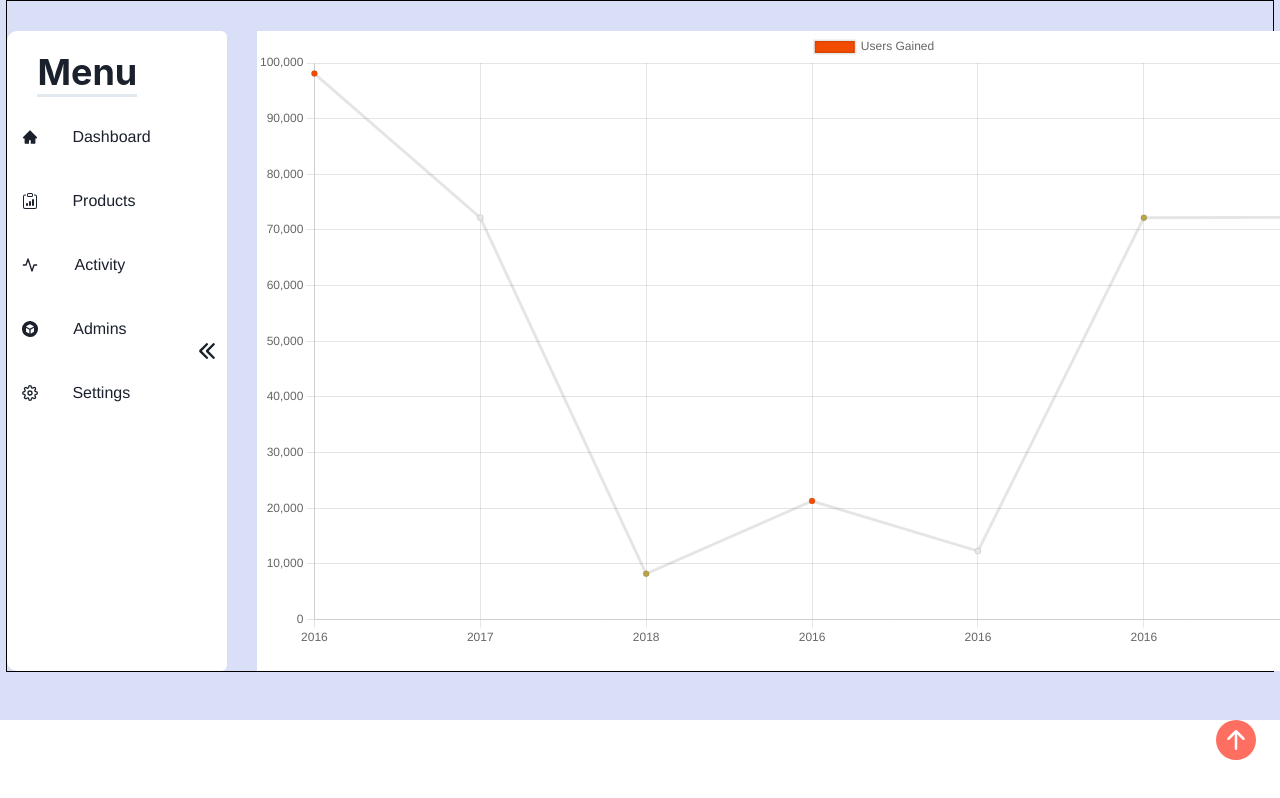
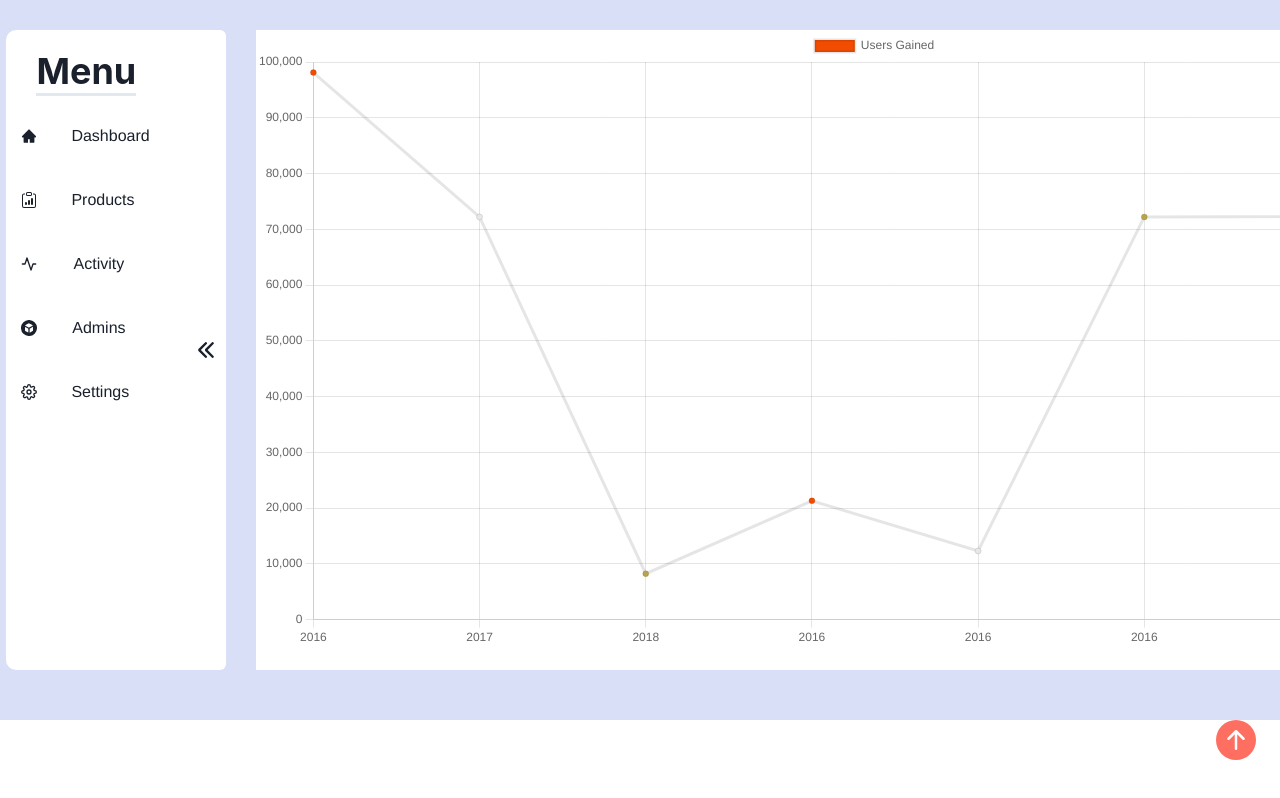
Before and after one commit to Varun8177/Tata-1mg-clone, a Next.js app: page /admin/activity in a window 1280 px wide. Shown: the top 798 px of the page. Built offline with nearby package versions, Linux system fonts and the light colour scheme.

Commit message:
Removed borders for admin page

```diff
--- a/src/pages/admin/activity.jsx
+++ b/src/pages/admin/activity.jsx
@@ -29,7 +29,7 @@ const Activity = () => {
   };
   return (
     <Box bgColor={"#d8dff7"} h={"90vh"}>
-      <Flex bgColor={"#d8dff7"} border={"1px solid black"} w={"99%"} m={"auto"}>
+      <Flex bgColor={"#d8dff7"} w={"99%"} m={"auto"}>
         <Box
           bgColor={"white"}
           h={"80vh"}
--- a/src/pages/admin/productdetails.jsx
+++ b/src/pages/admin/productdetails.jsx
@@ -66,7 +66,7 @@ const AdminProducts = () => {
 
   return (
     <Box bgColor={"#d8dff7"} h={"90vh"}>
-      <Flex bgColor={"#d8dff7"} border={"1px solid black"} w={"99%"} m={"auto"}>
+      <Flex bgColor={"#d8dff7"} w={"99%"} m={"auto"}>
         <Box
           bgColor={"white"}
           h={"80vh"}
--- a/src/pages/admin/settings.jsx
+++ b/src/pages/admin/settings.jsx
@@ -1,5 +1,6 @@
 import Sidebar from "@/components/adminPanel/Sidebar";
 import useValueChange from "@/components/customHooks/useValueChange";
+import CartNavbar from "@/components/navbar/cartNavbar/CartNavbar";
 import { GetAdminDataRequest } from "@/redux/admin/admin.action";
 import { userLogout } from "@/redux/auth/action";
 import { EditIcon } from "@chakra-ui/icons";
@@ -55,7 +56,7 @@ const AdminSettings = () => {
 
   return (
     <>
-      {" "}
+      <CartNavbar />{" "}
       {domLoaded && (
         <Box bgColor={"#d8dff7"} h={"90vh"}>
           <Flex bgColor={"#d8dff7"} w={"99%"} m={"auto"}>
```
Also changed, not shown: src/pages/admin/admins.jsx (+9 -1 lines).
